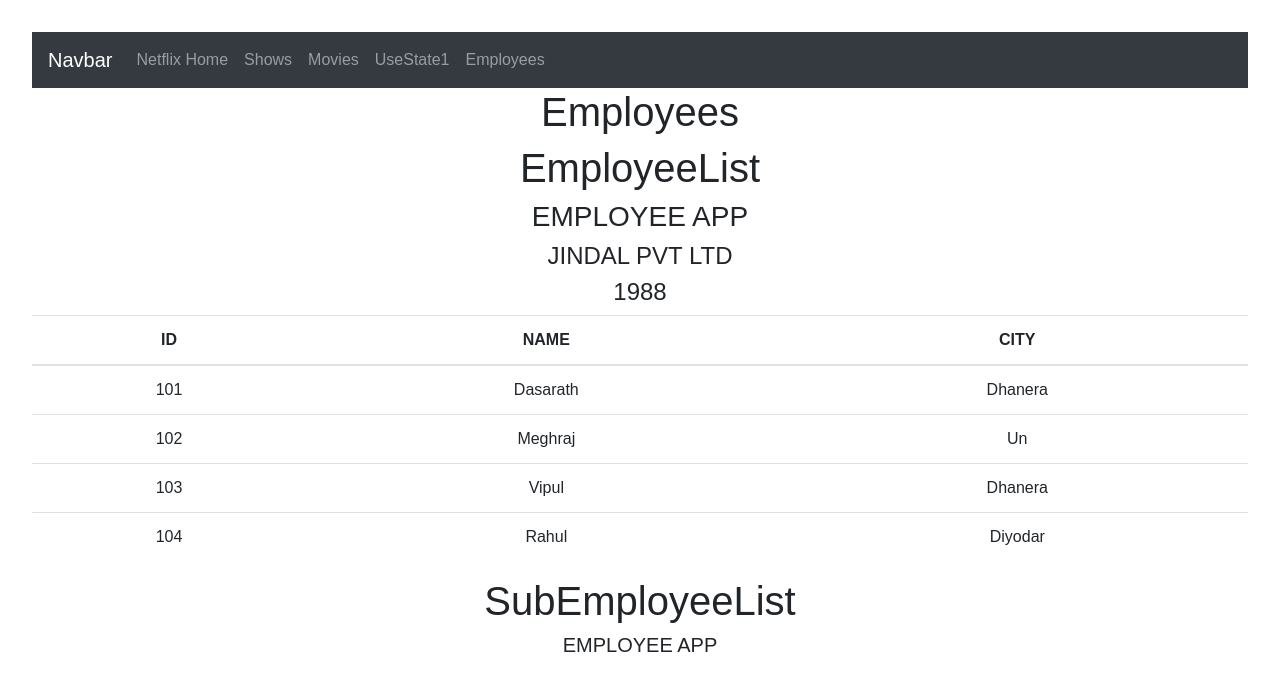
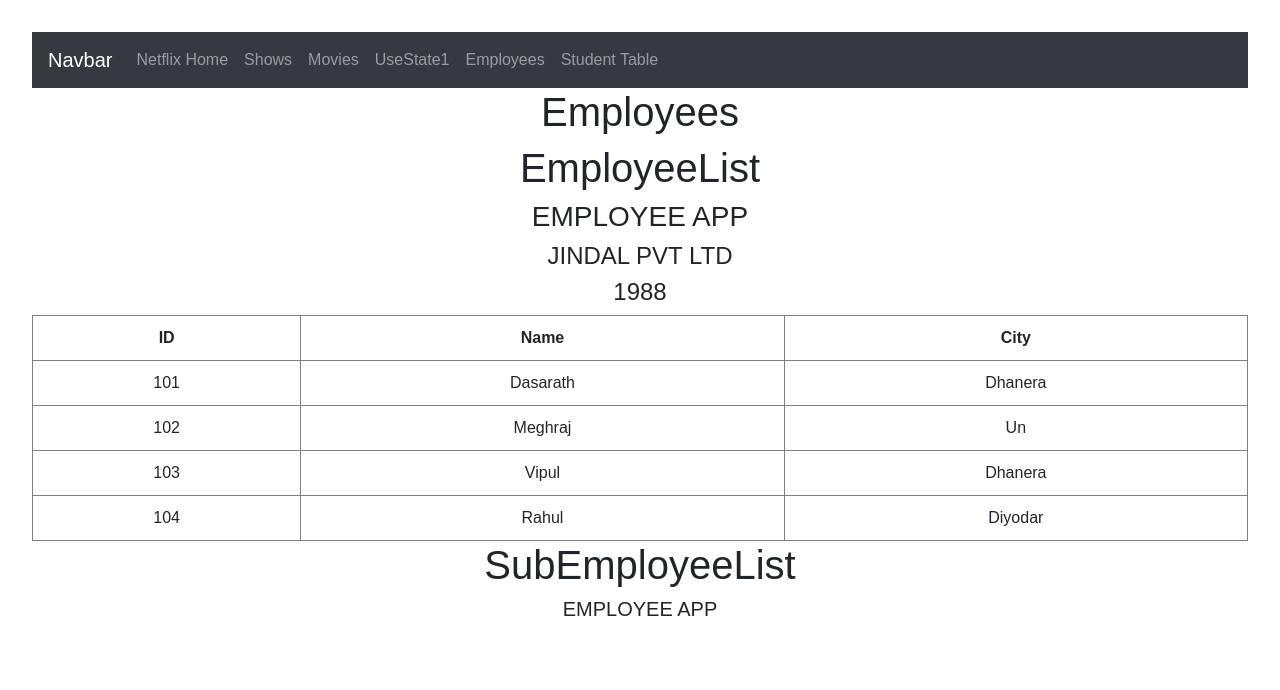
Before and after one commit to mayur0318/learning26, a React (Vite) app: page /employees in a window 1280 px wide. Shown: the top 690 px of the page. Built offline with nearby package versions, Linux system fonts and the light colour scheme.

Commit message:
Created Reusable Table

```diff
--- a/src/App.jsx
+++ b/src/App.jsx
@@ -23,6 +23,8 @@ import { MapDemo4 } from './components/MapDemo4';
 import { UseStateDemo1 } from './components/UseStateDemo1';
 import { Empoloyees } from './components/Empoloyees';
 import { EmployeeList } from './components/EmployeeList';
+import { TableComponent } from './components/TableComponent';
+import { StudentReusableTable } from './components/StudentReusableTable';
 
 function App() {
 
@@ -38,6 +40,8 @@ return (
           <Route path='/watch/:name' element={<Watch />}></Route>
           <Route path='/usestatedemo1' element={<UseStateDemo1/>}></Route>
           <Route path='/employees' element={<Empoloyees />}></Route>
+          <Route path='/tablecomponent' element={<TableComponent />}></Route>
+          <Route path='/studenttable' element={<StudentReusableTable />}></Route>
           <Route path='/*' element={<ErrorNotFound />}></Route>
           <Route path='/' element={<Homecomponent />}></Route>
         </Routes>
--- a/src/components/EmployeeList.jsx
+++ b/src/components/EmployeeList.jsx
@@ -1,7 +1,22 @@
 import React from 'react'
 import { SubEmployeeList } from './SubEmployeeList'
+import { TableComponent } from './TableComponent'
 
 export const EmployeeList = (props) => {
+
+     let columns = [
+            { header: "ID", accessor: "id" },
+            { header: "Name", accessor: "name" },
+            { header: "City", accessor: "city" }
+        ]
+
+        let data = [
+            {id:101, name:"Dasarath", city: "Dhanera"},
+            {id:102, name:"Meghraj", city: "Un"},
+            {id:103, name:"Vipul", city: "Dhanera"},
+            {id:104, name:"Rahul", city: "Diyodar"},
+        ]
+
   return (
     <div>
         <h1>EmployeeList</h1>
@@ -9,26 +24,7 @@ export const EmployeeList = (props) => {
         <h4>{props.company.name}</h4>
         <h4>{props.company.year}</h4>
 
-        <table className='table'>
-            <thead>
-                <tr>
-                    <th>ID</th>
-                    <th>NAME</th>
-                    <th>CITY</th>
-                </tr>
-            </thead>
-            <tbody>
-                {
-                    props.employees.map((emp)=>{
-                        return <tr>
-                        <td>{emp.id}</td>
-                        <td>{emp.name}</td>
-                        <td>{emp.city}</td>
-                        </tr>
-                    })
-                }
-            </tbody>
-        </table>
+        <TableComponent columns={columns} data={data}></TableComponent>
         <SubEmployeeList title = {props.title}></SubEmployeeList>
     </div>
   )
--- a/src/components/Empoloyees.jsx
+++ b/src/components/Empoloyees.jsx
@@ -1,5 +1,6 @@
 import React from 'react'
 import { EmployeeList } from './EmployeeList'
+import { TableComponent } from './TableComponent'
 
 export const Empoloyees = () => {
     let title = "EMPLOYEE APP"
@@ -9,17 +10,11 @@ export const Empoloyees = () => {
         year: 1988
     }
 
-    let employees = [
-        {id:101, name:"Dasarath", city: "Dhanera"},
-        {id:102, name:"Meghraj", city: "Un"},
-        {id:103, name:"Vipul", city: "Dhanera"},
-        {id:104, name:"Rahul", city: "Diyodar"},
-    ]
-
   return (
     <div>
         <h1>Employees</h1>
-        <EmployeeList title={title} company={company} employees = {employees}></EmployeeList>
+        <EmployeeList title={title} company={company}></EmployeeList>
+
     </div>
   )
 }
--- a/src/components/Navbar.jsx
+++ b/src/components/Navbar.jsx
@@ -53,6 +53,12 @@ export const Navbar = () => {
               </Link>
             </li>
 
+            <li className="nav-item">
+              <Link className="nav-link" to="/studenttable">
+                  Student Table
+              </Link>
+            </li>
+
 
           </ul>
         </div>
--- a/src/components/NetflixMovies.jsx
+++ b/src/components/NetflixMovies.jsx
@@ -1,5 +1,6 @@
 import React from 'react'
 import { Link } from 'react-router-dom';
+import { TableComponent } from './TableComponent';
 
 export const NetflixMovies = () => {
 
@@ -8,6 +9,20 @@ export const NetflixMovies = () => {
     { movieId: 2, movieName: "Black Friday"},
     { movieId: 3, movieName: "Maharaja"},
   ];
+
+  const columns = [
+    { header: "Title", accessor: "title" },
+    { header: "Year", accessor: "year" },
+    { header: "Rating", accessor: "rating" }
+  ];
+
+  const data = [
+    { title: "3 Idiots", year: 2009, rating: 8.4 },
+    { title: "Bahubali", year: 2015, rating: 8.0 },
+    { title: "KGF", year: 2018, rating: 8.2 },
+    { title: "Dangal", year: 2016, rating: 8.3 }
+  ];
+
 
   return (
     <div style={{textAlign:"center"}}>
@@ -19,6 +34,7 @@ export const NetflixMovies = () => {
             </li>
           })
         }
+        <TableComponent columns={columns} data={data}></TableComponent>
     </div>
   )
 }
--- /dev/null
+++ b/src/components/StudentReusableTable.jsx
@@ -0,0 +1,22 @@
+import React from 'react'
+import { TableComponent } from './TableComponent';
+
+export const StudentReusableTable = () => {
+    const columns = [
+    { header: "ID", accessor: "id" },
+    { header: "Name", accessor: "name" },
+    { header: "Age", accessor: "age" }
+  ];
+
+  const data = [
+    { id: 1, name: "Mayur", age: 21 },
+    { id: 2, name: "Rahul", age: 22 }
+  ];
+
+  return (
+    <div>
+        <h1>STUDENT DATA</h1>
+        <TableComponent columns={columns} data={data}></TableComponent>
+    </div>
+  )
+}
--- /dev/null
+++ b/src/components/TableComponent.jsx
@@ -0,0 +1,34 @@
+import React from 'react'
+
+export const TableComponent = ({columns, data}) => {
+
+  return (
+    <div>
+
+        <table border="1" cellPadding="10" style={{ width: "100%", textAlign: "center" }}>
+
+        <thead>
+            <tr>
+            {columns.map((col, index) => (
+                <th key={index}>{col.header}</th>
+            ))}
+            </tr>
+        </thead>
+
+        <tbody>
+            {data.map((row, rowIndex) => (
+            <tr key={rowIndex}>
+                {columns.map((col, colIndex) => (
+                <td key={colIndex}>
+                    {row[col.accessor]}
+                </td>
+                ))}
+            </tr>
+            ))}
+        </tbody>
+
+        </table>
+
+    </div>
+  )
+}
```
